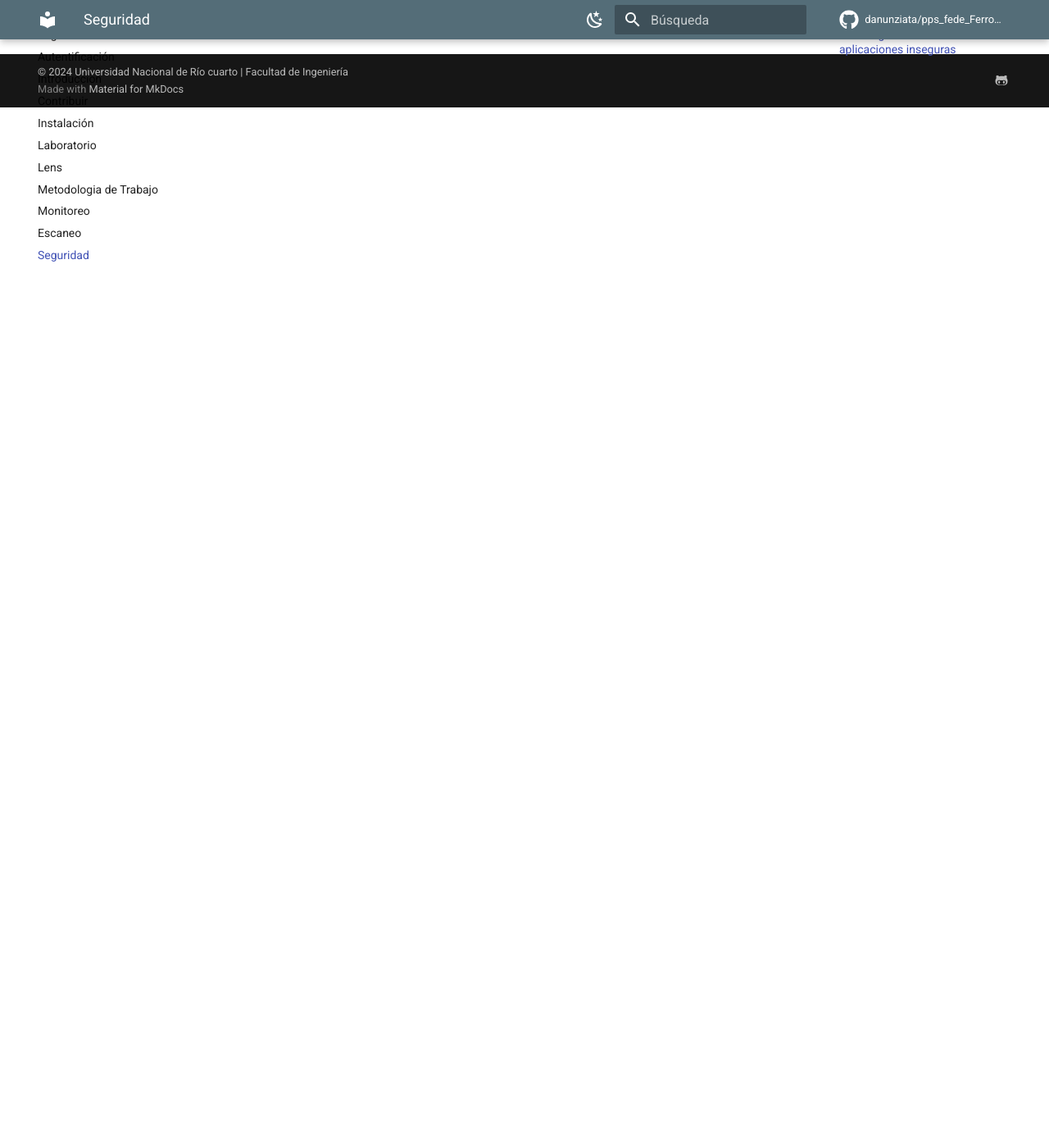
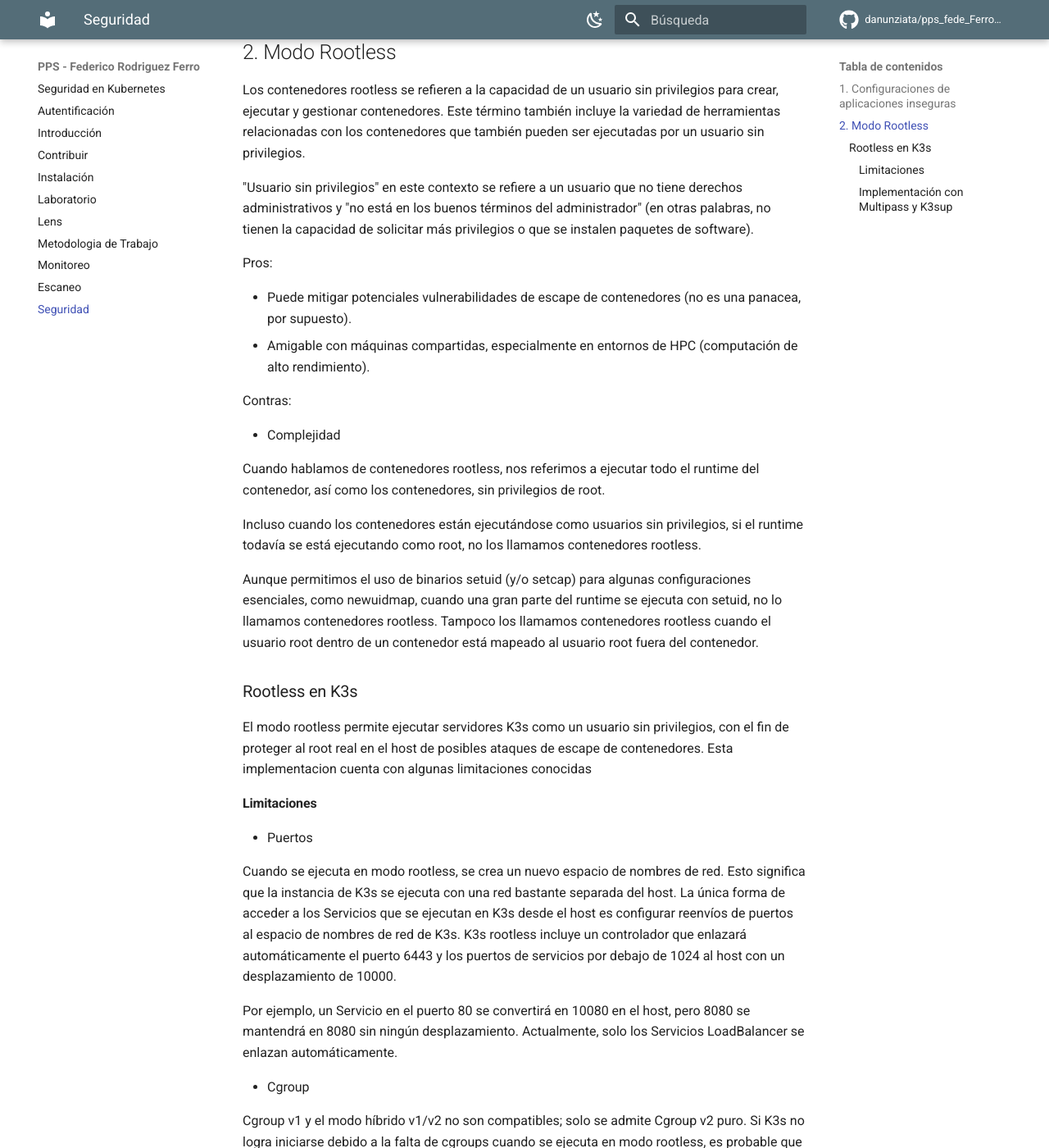
Before and after one commit to danunziata/pps_fede_Ferro_2024, an MkDocs documentation site: the page built from docs/seguridad.md, in a window 1280 px wide and 1400 px high, scrolled down 1269 px. Shown: the whole window at 82% size. Built offline with MkDocs 1.6.1 and Material for MkDocs 9.7.7, drawn with Linux system fonts in a browser that asks for light colours; comment, search, counter and statistics services are not loaded; some of the changed text lies outside the part shown.

Commit message:
docs: added rootless section #34

````diff
--- a/docs/seguridad.md
+++ b/docs/seguridad.md
@@ -12,3 +12,78 @@
 - Los recursos deben ser expresados: En Kubernetes, de manera predeterminada, los contenedores se ejecutan con recursos de cómputo no limitados en un clúster. Sin embargo, se pueden asignar solicitudes y límites de CPU a contenedores individuales dentro de un pod para gestionar mejor el uso de recursos y garantizar un rendimiento predecible. Aunque es una práctica común establecer límites de CPU en Kubernetes, no siempre es necesario y, en muchos casos, puede ser contraproducente. La creencia de que siempre se necesitan límites de CPU puede llevar a una  configuración ineficiente y problemas de rendimiento, siendo el  principal problema el throttling de CPU. Por lo que lo ideal seria asignarle los recursos necesarios y no limitar el CPU.
 
 Una de las herramientas que utilizamos para que corroborar que los manifiestos cumplan con estas pautas de seguridad y otras mas es Kubescape, que se utiliza para escanear configuraciones y políticas en los entornos de Kubernetes para detectar posibles vulnerabilidades y malas configuraciones que podrían poner en riesgo la seguridad de la infraestructura.
+
+## 2. Modo Rootless
+
+Los contenedores rootless se refieren a la capacidad de un usuario sin privilegios para crear, ejecutar y gestionar contenedores. Este término también incluye la variedad de herramientas relacionadas con los contenedores que también pueden ser ejecutadas por un usuario sin privilegios.
+
+"Usuario sin privilegios" en este contexto se refiere a un usuario que no tiene derechos administrativos y "no está en los buenos términos del administrador" (en otras palabras, no tienen la capacidad de solicitar más privilegios o que se instalen paquetes de software).
+
+Pros:
+
+- Puede mitigar potenciales vulnerabilidades de escape de contenedores (no es una panacea, por supuesto).
+- Amigable con máquinas compartidas, especialmente en entornos de HPC (computación de alto rendimiento).
+
+Contras:
+
+- Complejidad
+
+Cuando hablamos de contenedores rootless, nos referimos a ejecutar todo el runtime del contenedor, así como los contenedores, sin privilegios de root.
+
+Incluso cuando los contenedores están ejecutándose como usuarios sin privilegios, si el runtime todavía se está ejecutando como root, no los llamamos contenedores rootless.
+
+Aunque permitimos el uso de binarios setuid (y/o setcap) para algunas configuraciones esenciales, como newuidmap, cuando una gran parte del runtime se ejecuta con setuid, no lo llamamos contenedores rootless. Tampoco los llamamos contenedores rootless cuando el usuario root dentro de un contenedor está mapeado al usuario root fuera del contenedor.
+
+### Rootless en K3s
+
+El modo rootless permite ejecutar servidores K3s como un usuario sin privilegios, con el fin de proteger al root real en el host de posibles ataques de escape de contenedores. Esta implementacion cuenta con algunas limitaciones conocidas
+
+#### Limitaciones
+
+- Puertos
+
+Cuando se ejecuta en modo rootless, se crea un nuevo espacio de nombres de red. Esto significa que la instancia de K3s se ejecuta con una red bastante separada del host. La única forma de acceder a los Servicios que se ejecutan en K3s desde el host es configurar reenvíos de puertos al espacio de nombres de red de K3s. K3s rootless incluye un controlador que enlazará automáticamente el puerto 6443 y los puertos de servicios por debajo de 1024 al host con un desplazamiento de 10000.
+
+Por ejemplo, un Servicio en el puerto 80 se convertirá en 10080 en el host, pero 8080 se mantendrá en 8080 sin ningún desplazamiento. Actualmente, solo los Servicios LoadBalancer se enlazan automáticamente.
+
+- Cgroup
+
+Cgroup v1 y el modo híbrido v1/v2 no son compatibles; solo se admite Cgroup v2 puro. Si K3s no logra iniciarse debido a la falta de cgroups cuando se ejecuta en modo rootless, es probable que tu nodo esté en modo híbrido, y los cgroups "faltantes" aún estén enlazados a un controlador v1.
+
+- Cluster Multinodo
+
+Actualmente, los clústeres rootless multinodo o múltiples procesos rootless de K3s en el mismo nodo no son compatibles.
+
+#### Implementación con Multipass y K3sup
+
+Esta seccion utilizo la imagen Ubuntu 22.04 LTS y ademas ya cuenta con cgroupv2. Pero por defecto, un usuario sin privilegios solo puede obtener el controlador de memoria y el controlador de pids delegados. Para permitir la delegación de otros controladores como cpu, cpuset y io, ejecuta los siguientes comandos dentro de nuestra instancia:
+
+```sh
+$ sudo mkdir -p /etc/systemd/system/user@.service.d
+$ cat <<EOF | sudo tee /etc/systemd/system/user@.service.d/delegate.conf
+[Service]
+Delegate=cpu cpuset io memory pids
+EOF
+$ sudo systemctl daemon-reload
+```
+
+Reiniciamos la instancia y procemos a instalar k3s-rootless
+
+```sh
+# Detenemos el servicio de k3s en Servidor e instalamos uidmap
+$ sudo systemctl stop k3s
+$ sudo apt install uidmap
+
+# Instalacion del k3s-rootless.service
+$ mkdir -p .config/systemd/user
+$ cd .config/systemd/user/
+$ curl https://raw.githubusercontent.com/k3s-io/k3s/master/k3s-rootless.service -o k3s-rootless.service
+$ systemctl --user daemon-reload
+$ systemctl --user enable --now k3s-rootless
+
+# Comprobamos el funcionamiento
+$ KUBECONFIG=~/.kube/k3s.yaml kubectl get pods -A
+
+# Observacion de logs
+$ journalctl --user -f -u k3s-rootless
+```
````
